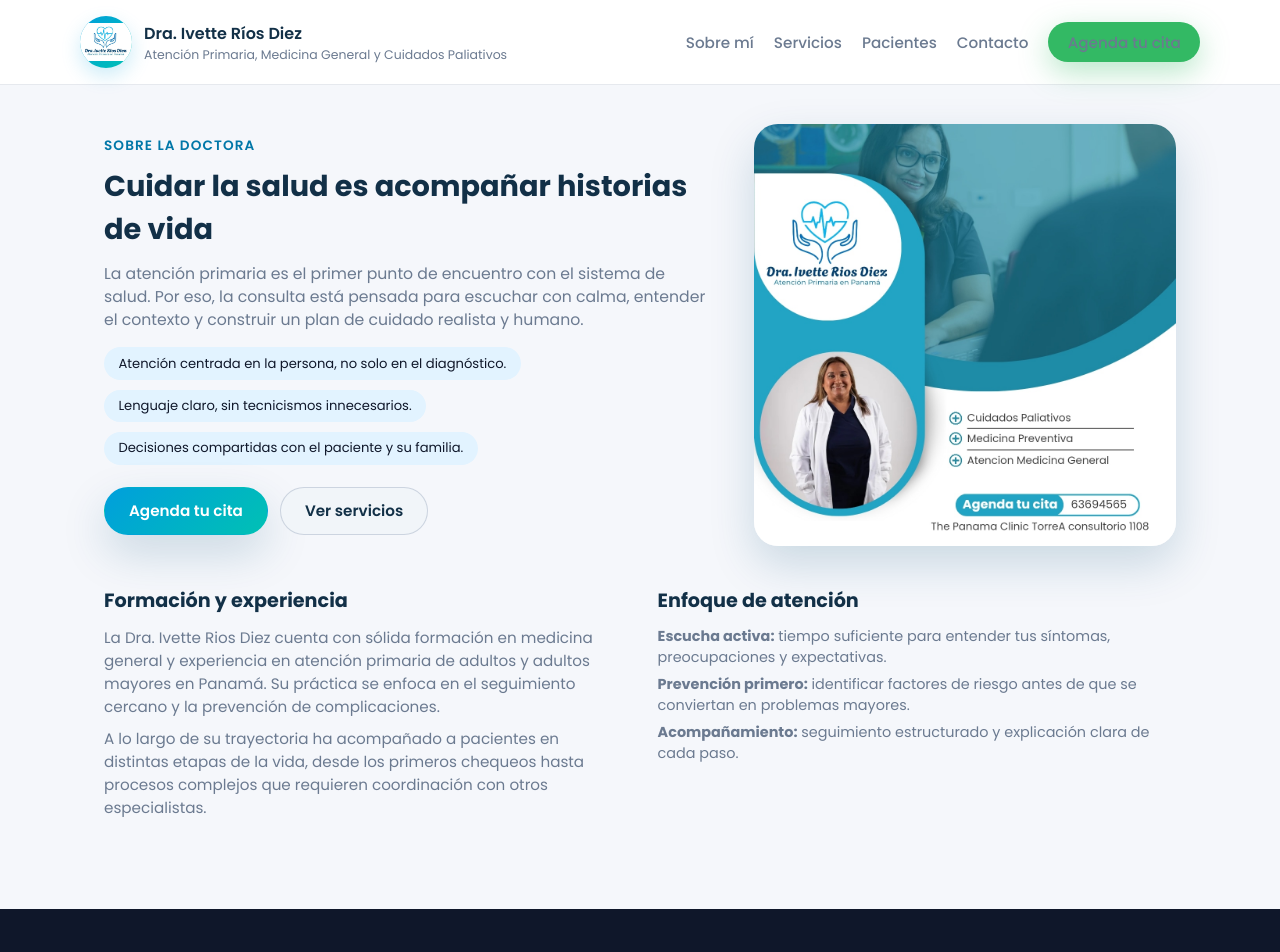
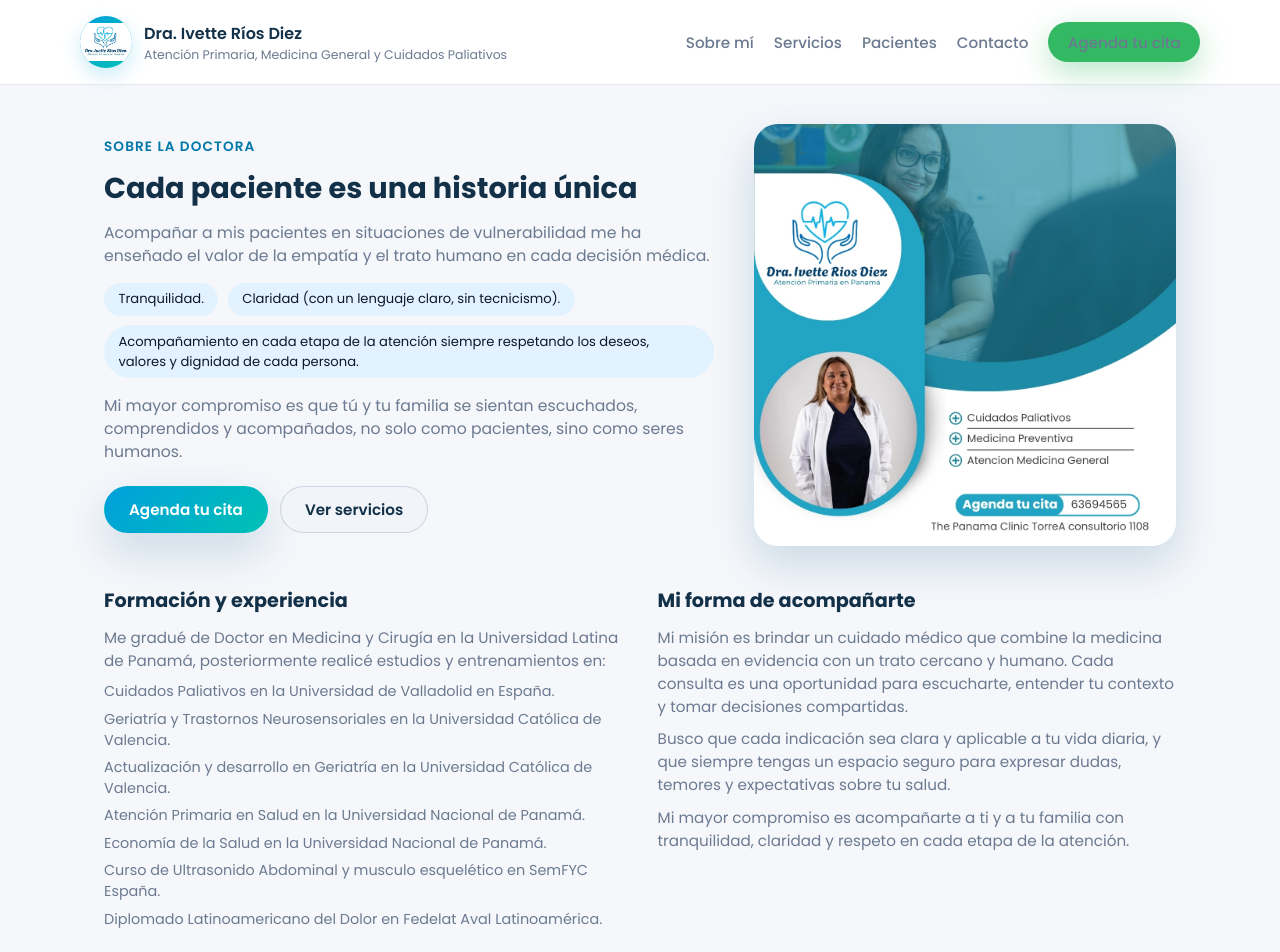
Before and after one commit to lulabtechnology/Dra.-Ivette-Rios-Diez, a Next.js app: page /sobre-mi in a window 1280 px wide. Shown: the top 952 px of the page. Built offline with nearby package versions, Linux system fonts and the light colour scheme.

Commit message:
Update page.js

```diff
--- a/app/sobre-mi/page.js
+++ b/app/sobre-mi/page.js
@@ -9,21 +9,27 @@ export default function SobreMiPage() {
       <div className="container page-hero-grid">
         <div>
           <p className="section-kicker">Sobre la doctora</p>
-          <h1 className="section-title">
-            Cuidar la salud es acompañar historias de vida
-          </h1>
+          <h1 className="section-title">Cada paciente es una historia única</h1>
           <p className="section-description">
-            La atención primaria es el primer punto de encuentro con el sistema
-            de salud. Por eso, la consulta está pensada para escuchar con calma,
-            entender el contexto y construir un plan de cuidado realista y
-            humano.
+            Acompañar a mis pacientes en situaciones de vulnerabilidad me ha
+            enseñado el valor de la empatía y el trato humano en cada decisión
+            médica.
           </p>
 
           <ul className="pill-list">
-            <li>Atención centrada en la persona, no solo en el diagnóstico.</li>
-            <li>Lenguaje claro, sin tecnicismos innecesarios.</li>
-            <li>Decisiones compartidas con el paciente y su familia.</li>
+            <li>Tranquilidad.</li>
+            <li>Claridad (con un lenguaje claro, sin tecnicismo).</li>
+            <li>
+              Acompañamiento en cada etapa de la atención siempre respetando los
+              deseos, valores y dignidad de cada persona.
+            </li>
           </ul>
+
+          <p className="section-description">
+            Mi mayor compromiso es que tú y tu familia se sientan escuchados,
+            comprendidos y acompañados, no solo como pacientes, sino como seres
+            humanos.
+          </p>
 
           <div className="page-hero-actions">
             <a
@@ -43,7 +49,7 @@ export default function SobreMiPage() {
         <div className="page-hero-photo">
           <img
             src="/images/dra-ivette-perfil-vertical.jpg"
-            alt="Retrato de la Dra. Ivette Rios Diez"
+            alt="Retrato de la Dra. Ivette Ríos Diez"
           />
         </div>
       </div>
@@ -52,34 +58,54 @@ export default function SobreMiPage() {
         <div className="text-block">
           <h2>Formación y experiencia</h2>
           <p>
-            La Dra. Ivette Rios Diez cuenta con sólida formación en medicina
-            general y experiencia en atención primaria de adultos y adultos
-            mayores en Panamá. Su práctica se enfoca en el seguimiento cercano
-            y la prevención de complicaciones.
+            Me gradué de Doctor en Medicina y Cirugía en la Universidad Latina
+            de Panamá, posteriormente realicé estudios y entrenamientos en:
           </p>
-          <p>
-            A lo largo de su trayectoria ha acompañado a pacientes en distintas
-            etapas de la vida, desde los primeros chequeos hasta procesos
-            complejos que requieren coordinación con otros especialistas.
-          </p>
+          <ul className="check-list">
+            <li>
+              Cuidados Paliativos en la Universidad de Valladolid en España.
+            </li>
+            <li>
+              Geriatría y Trastornos Neurosensoriales en la Universidad
+              Católica de Valencia.
+            </li>
+            <li>
+              Actualización y desarrollo en Geriatría en la Universidad
+              Católica de Valencia.
+            </li>
+            <li>
+              Atención Primaria en Salud en la Universidad Nacional de Panamá.
+            </li>
+            <li>
+              Economía de la Salud en la Universidad Nacional de Panamá.
+            </li>
+            <li>
+              Curso de Ultrasonido Abdominal y musculo esquelético en SemFYC
+              España.
+            </li>
+            <li>
+              Diplomado Latinoamericano del Dolor en Fedelat Aval Latinoamérica.
+            </li>
+          </ul>
         </div>
 
         <div className="text-block">
-          <h2>Enfoque de atención</h2>
-          <ul className="check-list">
-            <li>
-              <strong>Escucha activa:</strong> tiempo suficiente para entender
-              tus síntomas, preocupaciones y expectativas.
-            </li>
-            <li>
-              <strong>Prevención primero:</strong> identificar factores de
-              riesgo antes de que se conviertan en problemas mayores.
-            </li>
-            <li>
-              <strong>Acompañamiento:</strong> seguimiento estructurado y
-              explicación clara de cada paso.
-            </li>
-          </ul>
+          <h2>Mi forma de acompañarte</h2>
+          <p>
+            Mi misión es brindar un cuidado médico que combine la medicina
+            basada en evidencia con un trato cercano y humano. Cada consulta es
+            una oportunidad para escucharte, entender tu contexto y tomar
+            decisiones compartidas.
+          </p>
+          <p>
+            Busco que cada indicación sea clara y aplicable a tu vida diaria, y
+            que siempre tengas un espacio seguro para expresar dudas,
+            temores y expectativas sobre tu salud.
+          </p>
+          <p>
+            Mi mayor compromiso es acompañarte a ti y a tu familia con
+            tranquilidad, claridad y respeto en cada etapa de la atención.
+          </p>
         </div>
       </div>
     </div>
```
